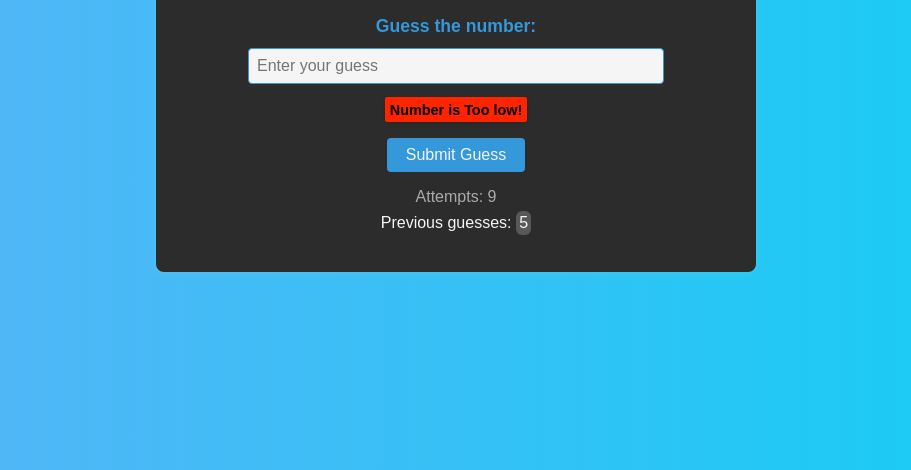
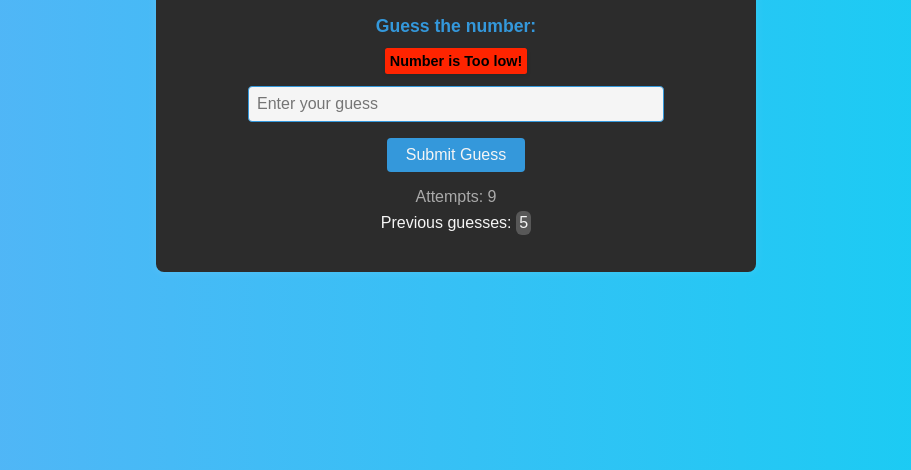
Before and after one commit to Sh1v4nk/NumGuess, a plain HTML site: page index.html in a window 1280 px wide. Both pictures are taken after typing "5" into the empty fields and a click on the button "Submit Guess". Shown: the part 330-800 px from the top of the page, without its empty margins (184-1095 px from the left). Drawn offline with Linux system fonts and the light colour scheme.

Commit message:
Ui and minor styling changes

```diff
--- a/script.js
+++ b/script.js
@@ -29,7 +29,7 @@ if (playGame) {
 function changeUi(message, backgroundColor) {
   h2.innerHTML = message;
   h2.style.backgroundColor = backgroundColor;
-  submitButton.parentNode.insertBefore(h2, submitButton);
+  guessField.parentNode.insertBefore(h2, guessField);
 }
 
 function validateGuess(guess) {
--- a/style.css
+++ b/style.css
@@ -114,10 +114,11 @@ input {
 
 .alerts {
   display: inline-block;
-  margin-top: 0.8rem;
+  margin-bottom: .8rem;
   padding: 0.3rem;
   font-size: 0.9rem;
   background-color: #ff2400;
   border-radius: 2.5px;
   box-shadow: 0 2px 4px rgba(0, 0, 0, 0.1);
+  width: max-content;
 }
```
